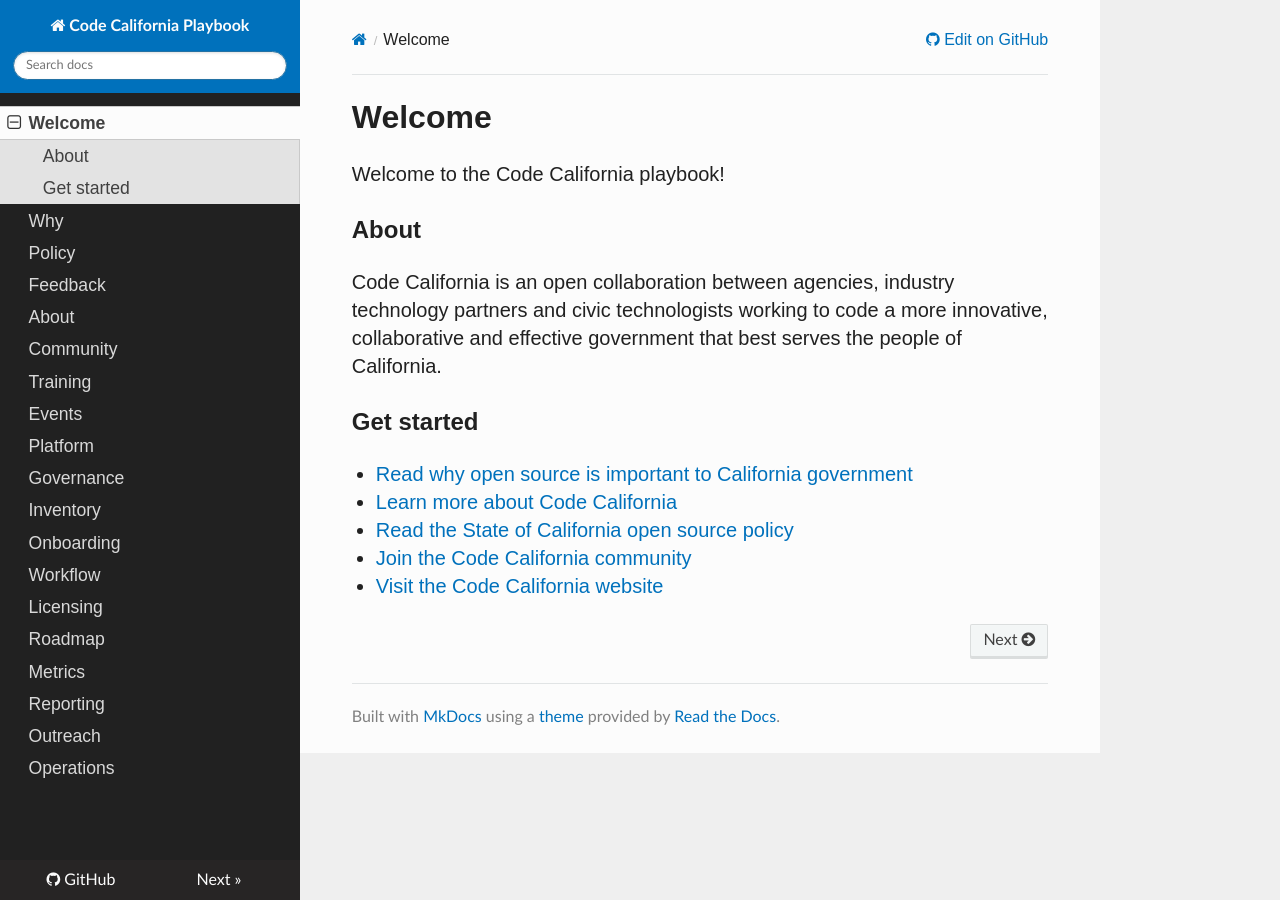
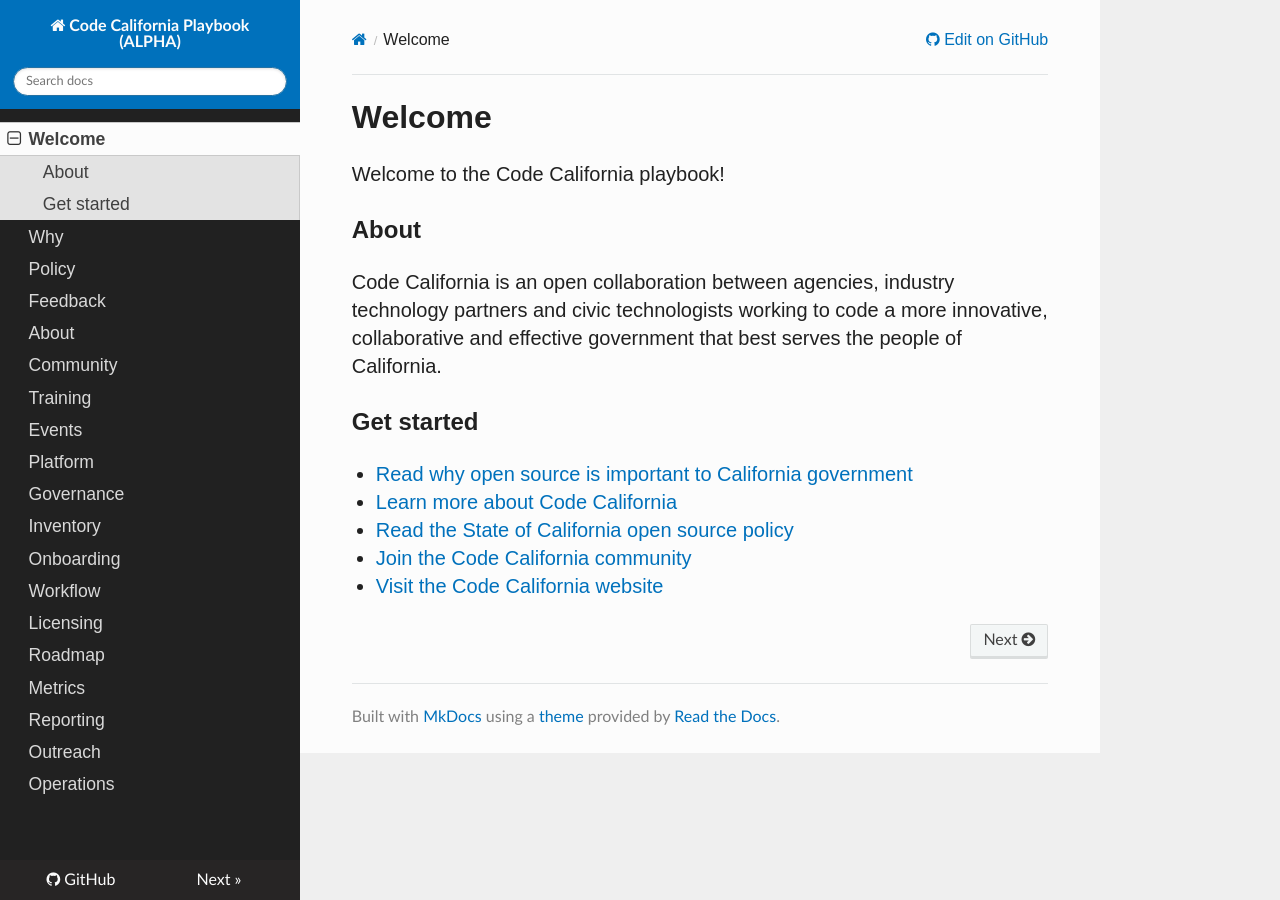
Before and after one commit to CA-CODE-Works/playbook, an MkDocs documentation site: the page built from docs/README.md, in a window 1280 px wide. Built offline with MkDocs 1.6.1, drawn with Linux system fonts in a browser that asks for light colours; nearby versions of some CDN libraries; old or Windows-style settings are respelled for this version of MkDocs.

Commit message:
Update mkdocs.yml

```diff
--- a/mkdocs.yml
+++ b/mkdocs.yml
@@ -1,4 +1,4 @@
-site_name: Code California Playbook
+site_name: Code California Playbook (ALPHA)
 site_url: https://codecagov-playbook.readthedocs.io/en/latest/
 
 repo_url: https://github.com/cagov/playbook/
```
